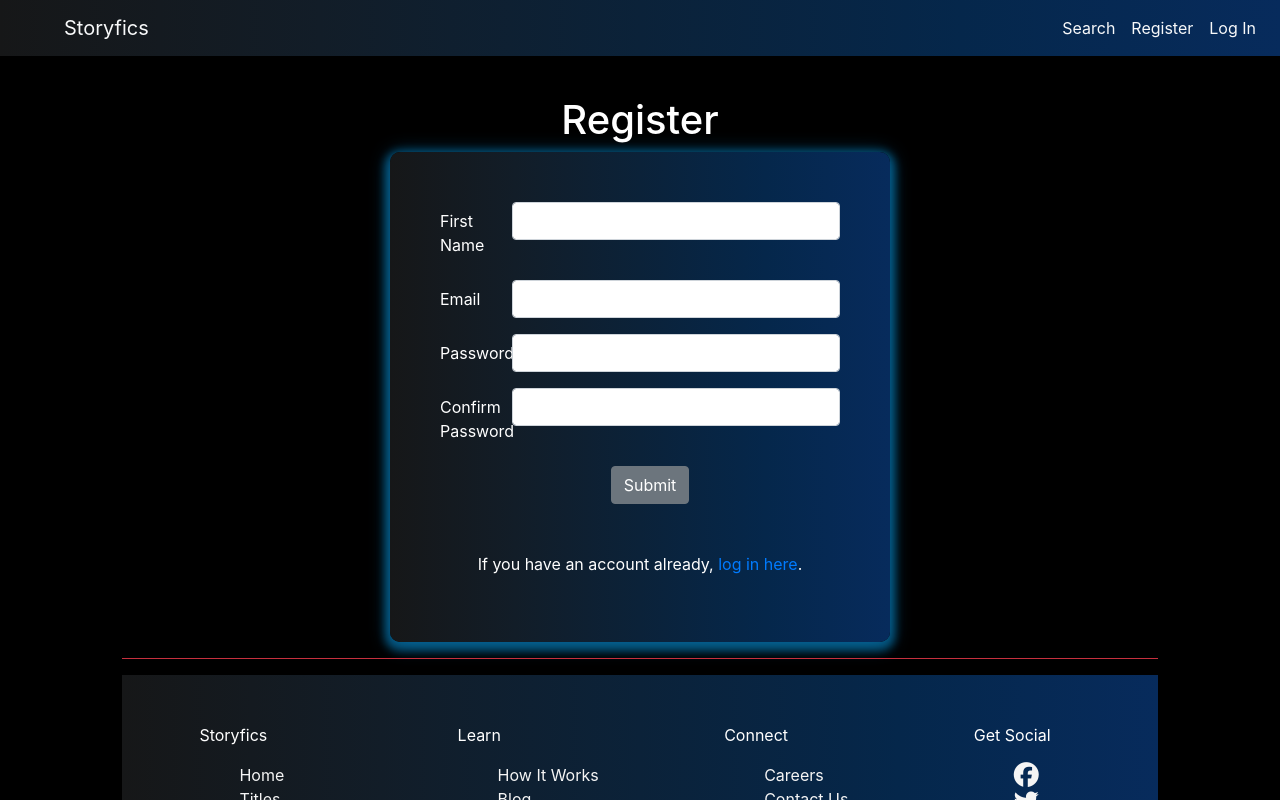
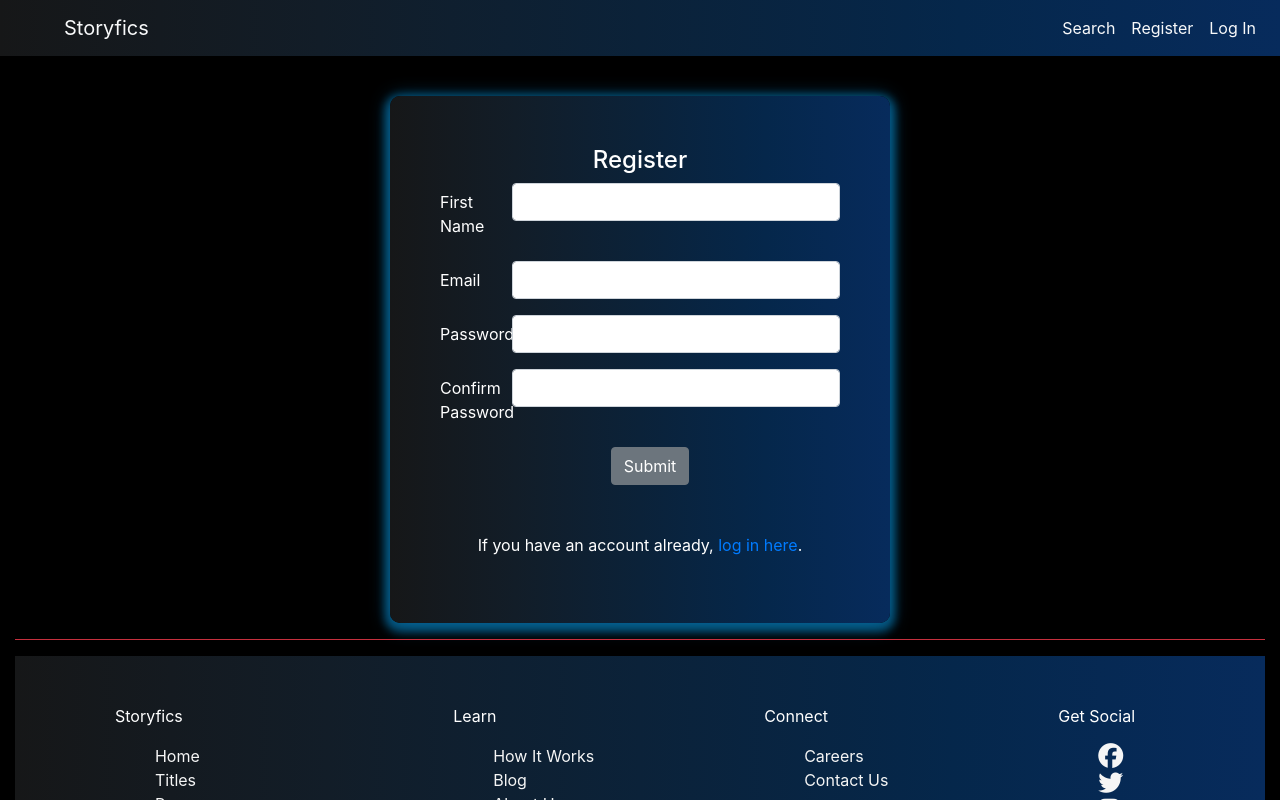
Before and after one commit to erlinh/VisualNovel, a React (Create React App) app in the folder client/: page /register in a window 1280 px wide. Shown: the top 800 px of the page. Built offline with nearby package versions, Linux system fonts and the light colour scheme; no server answers.

Commit message:
Re-arranging the text of error and title inside the form

```diff
--- a/client/src/pages/LogInPage.js
+++ b/client/src/pages/LogInPage.js
@@ -59,16 +59,16 @@ export default function LogInPage() {
       ) : (
         <div className=" col-lg-12 mt-5 pt-5">
           <NavBar />
-          {errMsg ? (
+          <div style={{minHeight:'80vh'}}>
+            <Form  className="auth-form container-fluid">
+              <h4 className="text-center">Log In</h4>
+              {errMsg ? (
             <div className="error-msg text-danger text-center">
               <p>{errMsg}</p>
             </div>
           ) : (
             null
           )}
-          <div style={{minHeight:'80vh'}}>
-            <Form  className="auth-form container-fluid">
-              <h4>Log In</h4>
               <FormGroup row>
                 <Label for="email" sm={2}>Email</Label>
                 <Col sm={10}>
--- a/client/src/pages/RegisterPage.js
+++ b/client/src/pages/RegisterPage.js
@@ -83,12 +83,18 @@ export default function RegisterPage() {
       {userID ? (
         <Redirect to="/" />
       ) : (
-        <div className="container col-lg-10 mt-5 pt-5">
-          <NavBar />
 
-          <h1>Register</h1>
-
+        <div className="container col-lg-12 mt-5 pt-5">
+        <NavBar />
           <Form className="auth-form">
+          <h4 className="text-center">Register</h4>
+          {errMsg ? (
+                <div className="error-msg text-center text-danger">
+                  <p>{errMsg}</p>
+                </div>
+              ) : (
+                null
+              )}
             <FormGroup row>
               <Label for="firstname" sm={2}>First Name</Label>
               <Col sm={10}>
@@ -113,14 +119,6 @@ export default function RegisterPage() {
                 <Input type="password" name="confirmPassword" id="confirmPassword" onChange={handleInputChange} onFocus={resetErrMsg} />
               </Col>
 
-              {errMsg ? (
-                <div className="error-msg">
-                  <p>{errMsg}</p>
-                </div>
-              ) : (
-                null
-              )}
-
             </FormGroup>
             <FormGroup check row>
               <Col className="d-flex justify-content-center">
```
